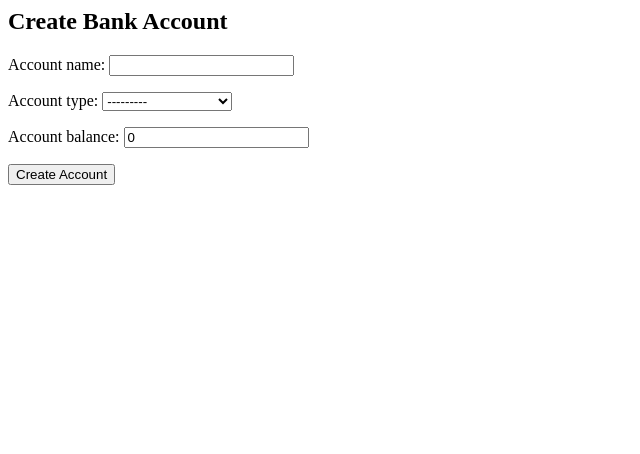
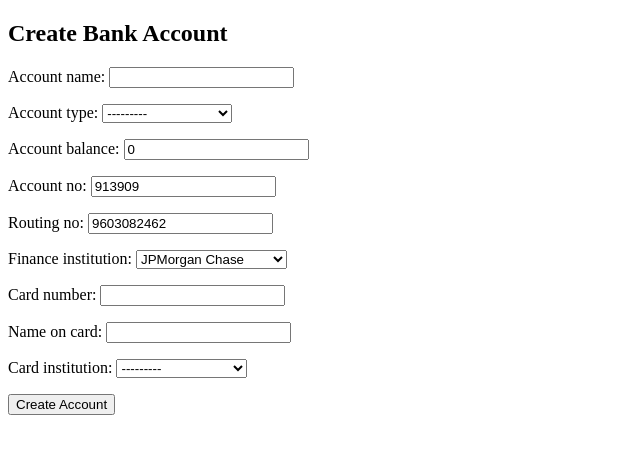
Before and after one commit to DePaul-CSC-394-401/final-project-team-3, a Django app: page /create/ in a window 1280 px wide. Shown: the top 454 px of the page, without its empty margins (0-640 px from the left). Run offline with Django 5.2, Linux system fonts and the light colour scheme; data comes from the database, SQL or seed files in the repository.

Commit message:
Added the 'View Bank Account' capability

```diff
--- a/bank/forms.py
+++ b/bank/forms.py
@@ -5,15 +5,9 @@ from .models import BankAccount
 class BankAccountForm(forms.ModelForm):
     class Meta:
         model = BankAccount
-        fields = ['account_name', 'account_type', 'account_balance']
+        fields = ['account_name', 'account_type', 'account_balance', 'account_no', 'routing_no', 'finance_institution', 'card_number', 'name_on_card', 'card_institution']
         widgets = {
             'account_type': forms.Select(choices=BankAccount.ACCOUNT_TYPES),
+            'finance_institution': forms.Select(choices=BankAccount.FINANCE_INSTITUTIONS),
+            'card_institution': forms.Select(choices=BankAccount.CC_INSTITUTIONS),
         }
-
-class DepositForm(forms.Form):
-    account_id = forms.IntegerField()
-    amount = forms.DecimalField(max_digits=10, decimal_places=2)
-
-class WithdrawForm(forms.Form):
-    account_id = forms.IntegerField()
-    amount = forms.DecimalField(max_digits=10, decimal_places=2)
--- a/bank/models.py
+++ b/bank/models.py
@@ -1,24 +1,73 @@
 from django.db import models
+import random
 
 # Create your models here.
 class BankAccount(models.Model):
     ACCOUNT_TYPES = [
         ('savings', 'Savings Account'),
         ('checking', 'Checking Account'),
+        ('credit', 'Credit Card'),
     ]
+
+    FINANCE_INSTITUTIONS = [
+        ('JPM', 'JPMorgan Chase'),
+        ('BOA', 'Bank of America'),
+        ('WF', 'Wells Fargo'),
+        ('CITI', 'Citi Bank'),
+        ('PNC', 'PNC Bank'),
+        ('US', 'U.S. Bank'),
+        ('GSB', 'Goldman Sachs Bank'),
+        ('TRU', 'Truist Bank'),
+        ('CAP1', 'Capital One'),
+        ('TD', 'TD Bank'),
+    ]
+
+    CC_INSTITUTIONS = [
+        ('AMEX', 'American Express'),
+        ('DISC', 'Discover'),
+        ('MASTER', 'Mastercard'),
+        ('VISA', 'Visa'),
+    ]
+
+    def generate_account_number():
+        while True:
+            account_no = ''.join([str(random.randint(0, 9)) for _ in range(6)])
+
+            if not BankAccount.objects.filter(account_no=account_no).exists():
+                return account_no
+
+    def generate_routing_number():
+        while True:
+            routing_no = ''.join([str(random.randint(0, 9)) for _ in range(10)])
+
+            if not BankAccount.objects.filter(routing_no=routing_no).exists():
+                return routing_no
 
     account_name = models.CharField(max_length=100)
     account_type = models.CharField(max_length=10, choices=ACCOUNT_TYPES)
     account_balance = models.DecimalField(max_digits=10, decimal_places=2, default=0)
+    account_no = models.CharField(max_length= 6, unique=True, default=generate_account_number)
+    routing_no = models.CharField(max_length=10, unique=True, default=generate_routing_number)
 
-    def deposit(self, amount):
-        self.account_balance += amount
-        self.save()
+    finance_institution = models.CharField(max_length=20, choices=FINANCE_INSTITUTIONS, default = 'NOT DISCLOSED')
 
-    def withdraw(self, amount):
-        if self.account_balance >= amount:
-            self.account_balance -= amount
-            self.save()
+    card_number = models.CharField(max_length=16, blank=True, null=True)
+    name_on_card = models.CharField(max_length=100, blank=True, null=True)
+    card_institution = models.CharField(max_length=20, choices=CC_INSTITUTIONS, blank=True, null=True)
+
+    def save(self, *args, **kwargs):
+        if not self.account_no:
+            self.account_no = self.generate_account_number()
+        if not self.routing_no:
+            self.routing_no = self.generate_routing_number()
+
+        if self.account_type == 'credit':
+            self.account_balance = 0.00
+
+            if not self.card_number or not self.name_on_card or not self.card_institution:
+                raise ValueError("Credit Card Number, Name on Card, and Card Institution are required for credit accounts.")
+
+        super().save(*args, **kwargs)
 
     def __str__(self):
-        return f"{self.account_name} | {self.account_type.title()} | {self.account_balance}"
+        return f"{self.account_name} | {self.account_type.title()} | {self.account_balance} | {self.account_no} | {self.routing_no} | {self.finance_institution} | {self.card_number} | {self.name_on_card} | {self.card_institution}"
--- a/bank/templates/create_account.html
+++ b/bank/templates/create_account.html
@@ -1,3 +1,11 @@
+<!DOCTYPE html>
+<html lang="en">
+<head>
+    <meta charset="UTF-8">
+    <meta name="viewport" content="width=device-width, initial-scale=1.0">
+    <title>Create Bank Account</title>
+</head>
+<body>
     <h2>Create Bank Account</h2>
 
     <form method="POST">
@@ -5,3 +13,7 @@
         {{ form.as_p }}
         <button type="submit">Create Account</button>
     </form>
+
+</body>
+
+</html>
--- a/bank/views.py
+++ b/bank/views.py
@@ -1,4 +1,4 @@
-from django.shortcuts import render, redirect
+from django.shortcuts import render, redirect, get_object_or_404
 from .models import BankAccount
 from .forms import BankAccountForm
 
@@ -7,15 +7,6 @@ from .forms import BankAccountForm
 def dashboard(request):
     accounts = BankAccount.objects.all()
     return render(request, 'dashboard.html', {'accounts': accounts})
-
-def deposit(self, amount):
-        self.account_balance += amount
-        self.save()
-
-def withdraw(self, amount):
-    if self.account_balance >= amount:
-        self.account_balance -= amount
-        self.save()
 
 def create_account(request):
     if request.method == 'POST':
@@ -26,3 +17,7 @@ def create_account(request):
     else:
         form = BankAccountForm()
     return render(request, 'create_account.html', {'form': form})
+
+def view_account(request, account_no):
+    account = get_object_or_404(BankAccount, account_no=account_no)
+    return render(request, 'view_account.html', {'account': account})
--- a/finalProject/urls.py
+++ b/finalProject/urls.py
@@ -21,6 +21,7 @@ from bank import views
 urlpatterns = [
     path('admin/', admin.site.urls),
     path('create/', views.create_account, name='create_account'),
+    path('account/<str:account_no>/', views.view_account, name = 'view_account'),
 
     path('', views.dashboard, name = 'dashboard'),
 ]
```
Also changed, not shown: bank/templates/dashboard.html (+7 -3 lines), bank/templates/view_account.html (added, +26 -0 lines), bank/migrations/0001_initial.py, bank/migrations/0002_bankaccount_card_institution_bankaccount_card_number_and_more.py (added), bank/migrations/0002_rename_account_holder_bankaccount_account_name.py (deleted). Lines whose indentation alone changed are shown as unchanged.
